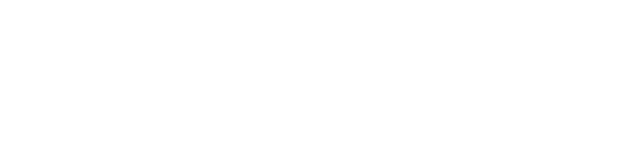
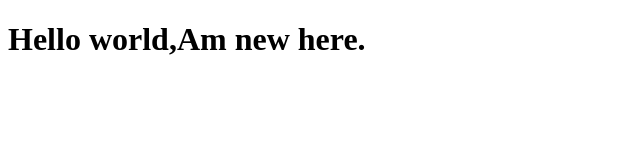
Before and after one commit to PeterPraise2005/OtaLongCourse2023, a plain HTML site: page javascript/classwork/git.html in a window 1280 px wide. Shown: the whole page, without its empty margins (0-640 px from the left). Drawn offline with Linux system fonts and the light colour scheme.

Commit message:
added a greeting message

```diff
--- a/javascript/classwork/git.html
+++ b/javascript/classwork/git.html
@@ -7,6 +7,6 @@
     <title>Document</title>
 </head>
 <body>
-
+    <h1>Hello world,Am new here.</h1>
 </body>
 </html>
```
